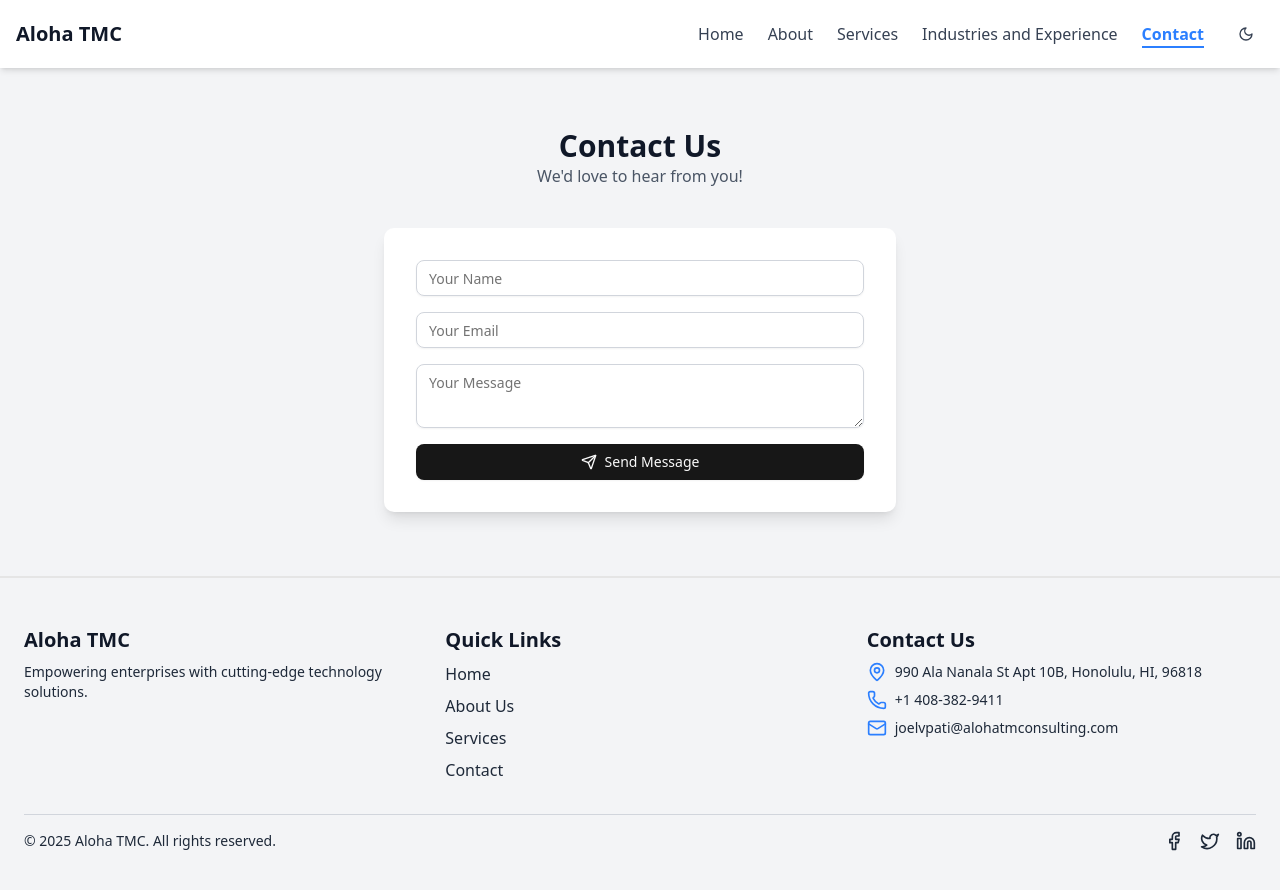
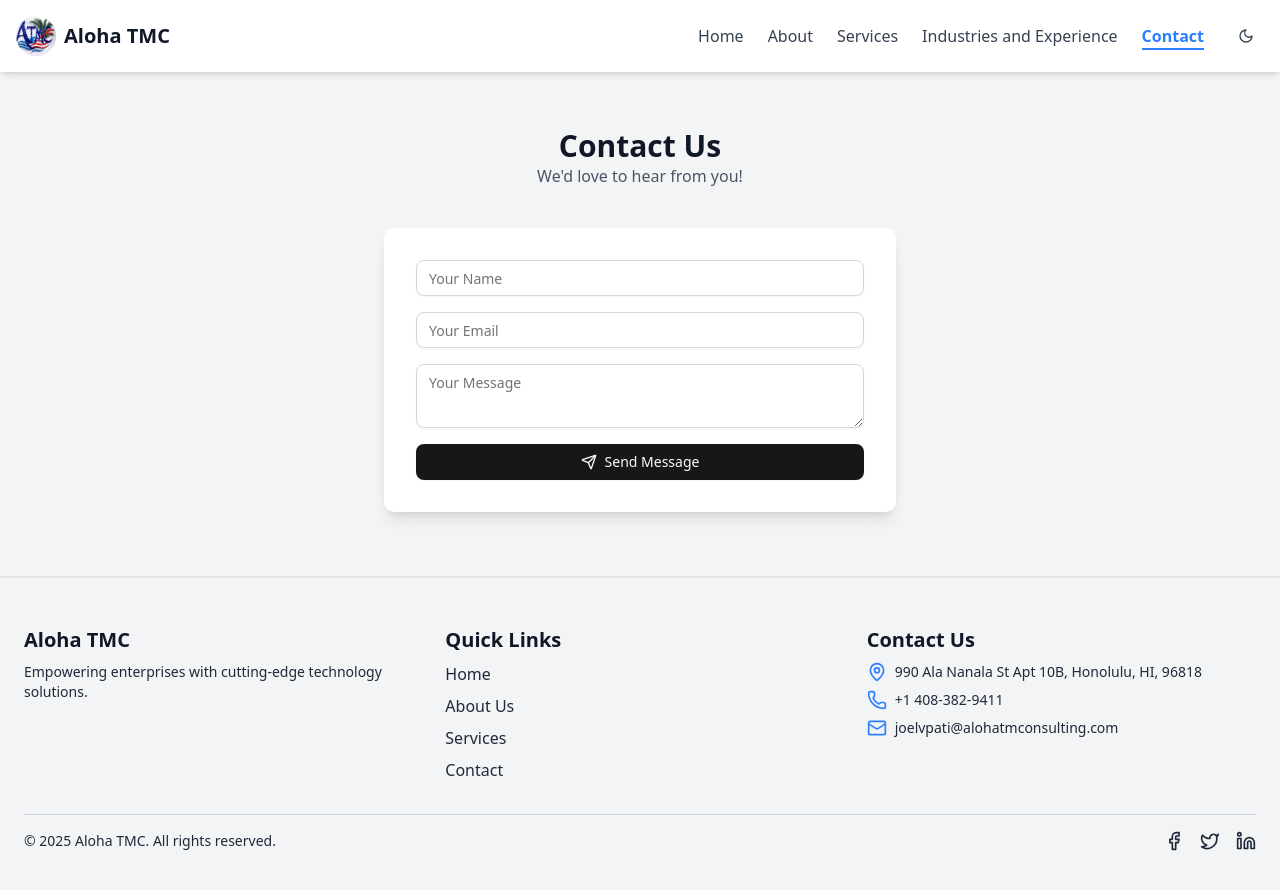
Before and after one commit to UttejK/AlohaTMC, a React (Vite) app: page /contact in a window 1280 px wide. Shown: the top 890 px of the page. Built offline with nearby package versions, Linux system fonts and the light colour scheme.

Commit message:
Added logo

```diff
--- a/index.html
+++ b/index.html
@@ -2,7 +2,7 @@
 <html lang="en">
   <head>
     <meta charset="UTF-8" />
-    <link rel="icon" type="image/svg+xml" href="/vite.svg" />
+    <link rel="icon" type="image/svg+xml" href="/ATMC.jpg" />
     <meta name="viewport" content="width=device-width, initial-scale=1.0" />
     <title>ATMC</title>
   </head>
--- a/src/components/custom/navbar.tsx
+++ b/src/components/custom/navbar.tsx
@@ -34,10 +34,12 @@
     <nav className="fixed top-0 left-0 w-full z-50 bg-white dark:bg-gray-900 shadow-md">
       <div className="container mx-auto flex items-center justify-between p-4">
         {/* Logo */}
-        <NavLink
-          to="/"
-          className="text-xl font-bold text-gray-900 dark:text-white"
-        >
+        <NavLink to="/" className="text-xl font-bold flex gap-2 items-center">
+          <img
+            src="/ATMC.jpg"
+            alt="ATMC Logo"
+            className="w-10 h-10 rounded-full"
+          />
           {data.name_of_the_company}
         </NavLink>
 
```
Also changed, not shown: public/ATMC.jpg (added).
